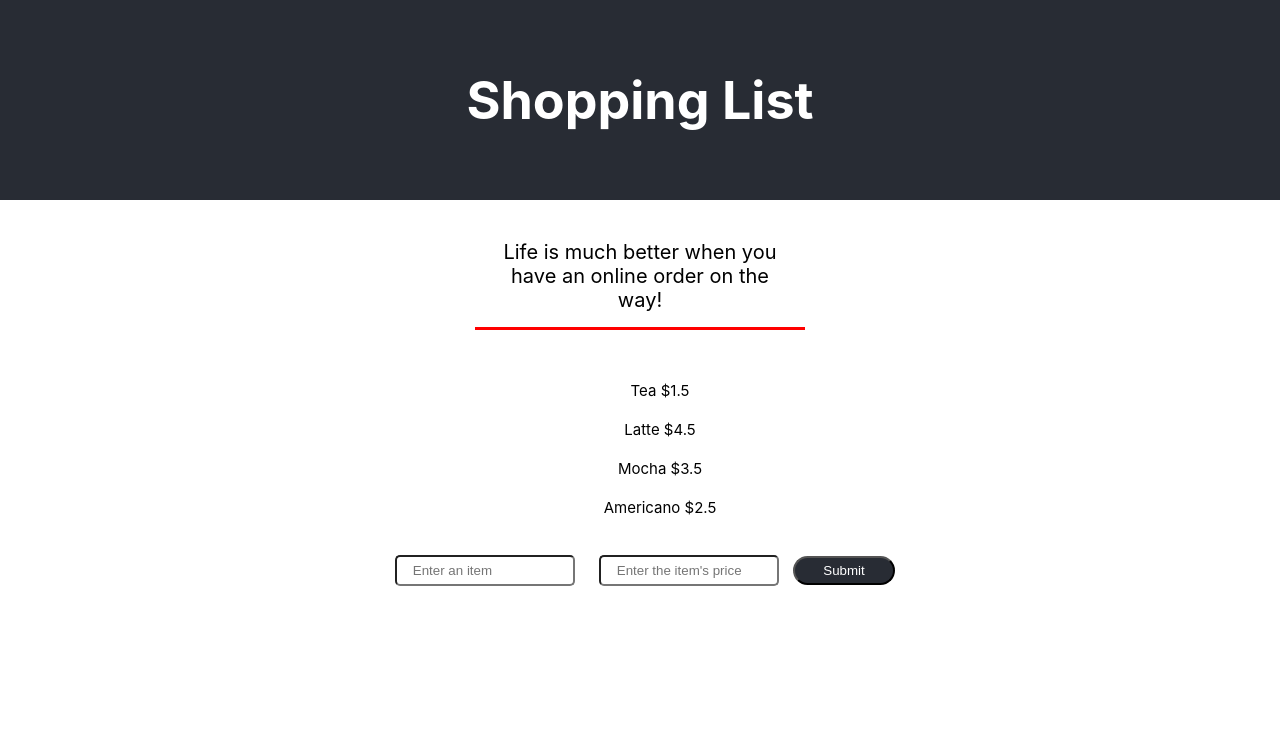
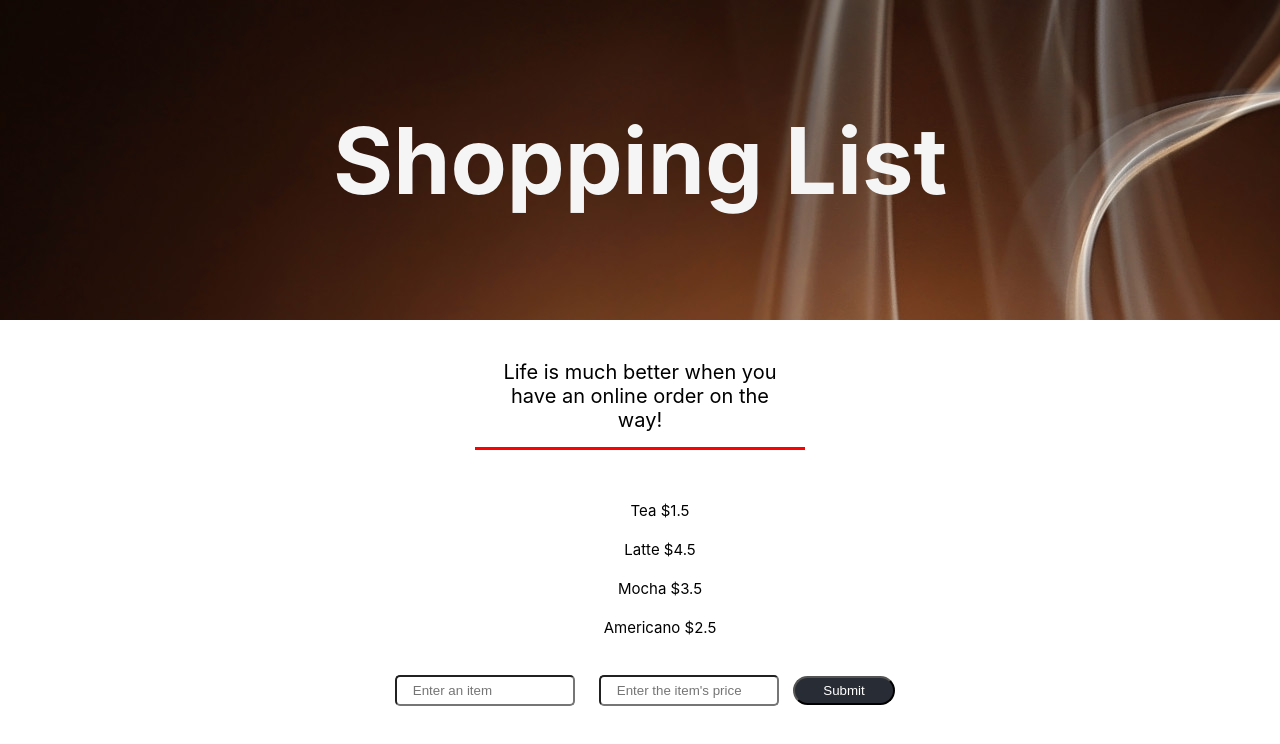
Before and after one commit to C-Christensen/Cart, a React (Create React App) app: page / in a window 1280 px wide. Shown: the top 744 px of the page. Built offline with nearby package versions, Linux system fonts and the light colour scheme.

Commit message:
Added background image to header

```diff
--- a/src/App.css
+++ b/src/App.css
@@ -14,14 +14,16 @@
 } */
 
 .App-header {
+  background-image: url("coffee.jpg");
+
   background-color: #282c34;
-  min-height: 25vh;
+  min-height: 40vh;
   display: flex;
   flex-direction: column;
   align-items: center;
   justify-content: center;
-  font-size: calc(10px + 2vmin);
-  color: white;
+  font-size: calc(30px + 2vmin);
+  color:whitesmoke;
 }
 
 .Intro {
```
